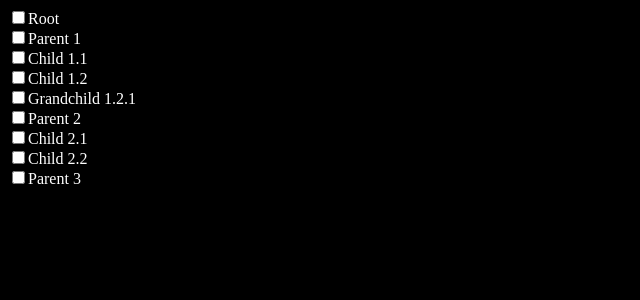
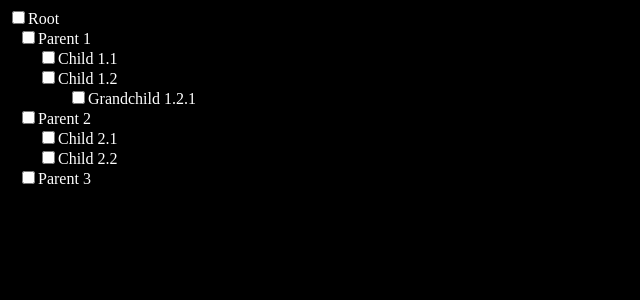
Before and after one commit to shuklasp10/treeview, a React (Vite) app: page / in a window 1280 px wide. Shown: the top 300 px of the page, without its empty margins (0-640 px from the left). Built offline with nearby package versions, Linux system fonts and the light colour scheme.

Commit message:
depth added

```diff
--- a/src/App.jsx
+++ b/src/App.jsx
@@ -5,7 +5,7 @@ function App() {
   // console.log(data);
   return (
     <>
-      <GenerateTree root = {data} parentSelected={false} />
+      <GenerateTree root = {data} parentSelected={false} depth={0} />
     </>
   );
 }
--- a/src/GenerateTree.jsx
+++ b/src/GenerateTree.jsx
@@ -1,17 +1,17 @@
 import {useEffect, useState} from 'react';
 
-const GenerateTree = ({ root, parentSelected }) => {
+const GenerateTree = ({ root, parentSelected, depth }) => {
   const [isSelected, setIsSelected] = useState(false);
   useEffect(()=>{
     setIsSelected(parentSelected);
   },[parentSelected])
   return (
-    <div>
+    <div  style={{marginLeft: 10*depth}}>
       <input type="checkbox" onChange={()=>setIsSelected(!isSelected)}
       checked={isSelected} name={root.name} id={root.name}/>
       <label htmlFor={root.name}>{root.name}</label>
       {root.children && root.children.map((child)=>(
-        <GenerateTree root = {child} parentSelected = {isSelected}/>
+        <GenerateTree root = {child} parentSelected = {isSelected} depth={depth+1}/>
       ))}
     </div>
   )
```
